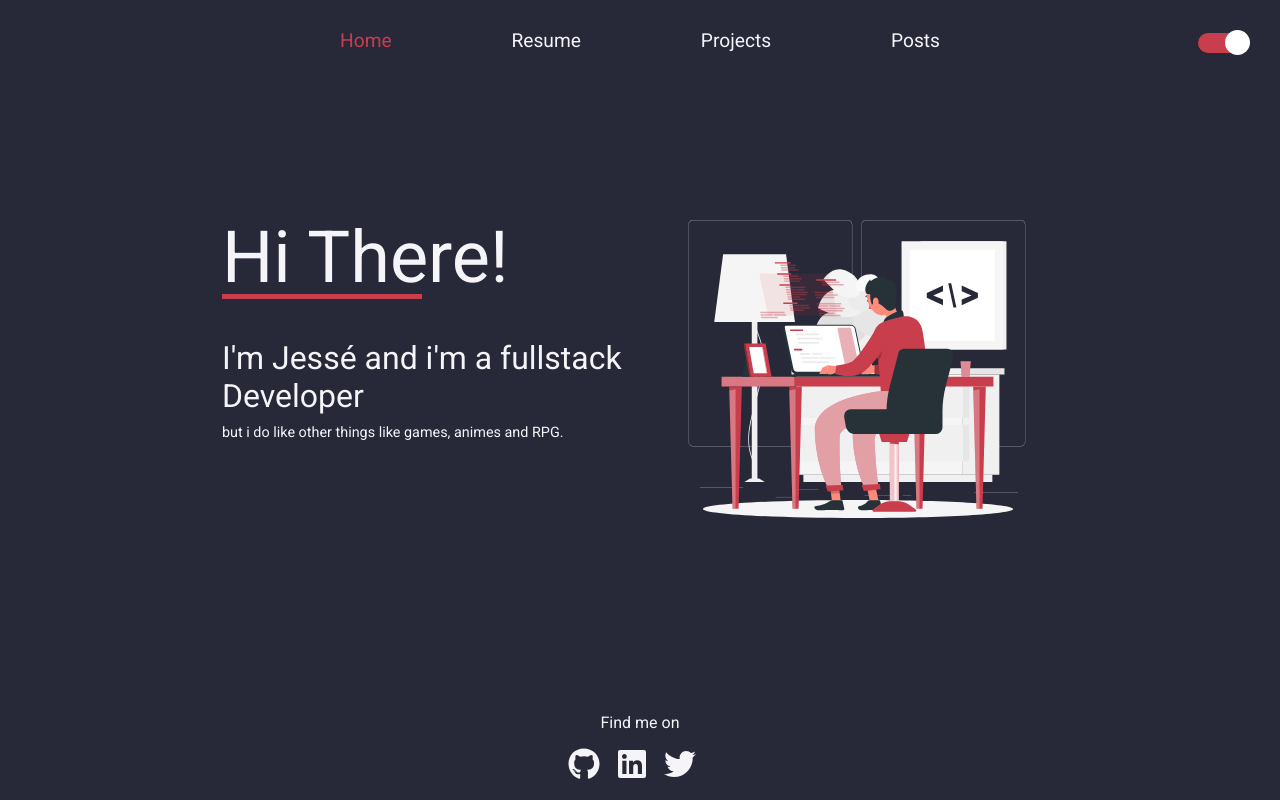
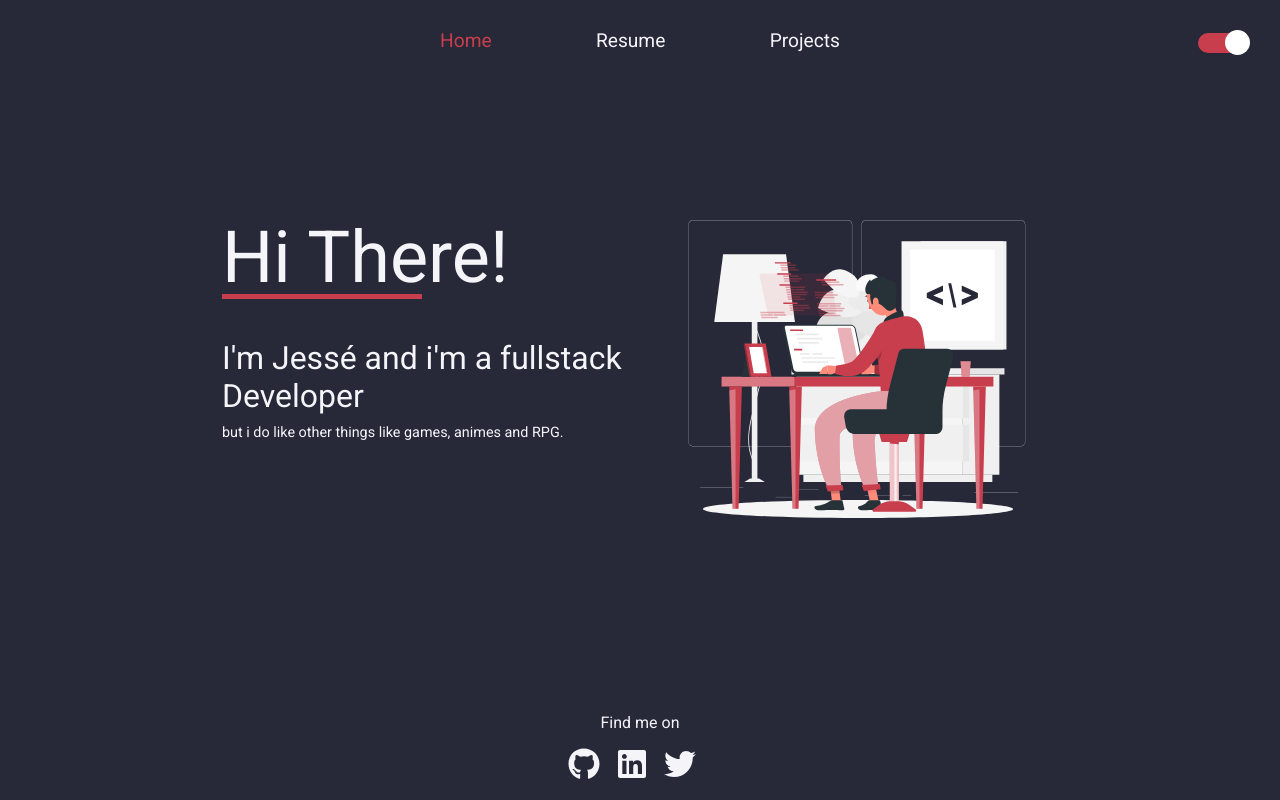
Before and after one commit to jessescn/portfolio, a Next.js app: page / in a window 1280 px wide. Built offline with nearby package versions, Linux system fonts and the light colour scheme.

Commit message:
remove posts page.

```diff
--- a/components/Header/index.tsx
+++ b/components/Header/index.tsx
@@ -45,9 +45,9 @@ export function Header({ toggleTheme, showMenu, setShowMenu }: HeaderProps){
                     <ActiveLink activeClassName="active" href="/projects">
                         <a>Projects</a>
                     </ActiveLink>
-                    <ActiveLink activeClassName="active" href="/posts">
+                    {/* <ActiveLink activeClassName="active" href="/posts">
                         <a>Posts</a>
-                    </ActiveLink>
+                    </ActiveLink> */}
                 </nav>
                 <div className={`menu ${showMenu ? "close" : ""}`} onClick={handleToggleMenu}>
                     <div className="one"></div>
--- a/components/Header/styles.ts
+++ b/components/Header/styles.ts
@@ -15,7 +15,7 @@ export const Container = styled.header`
 `
 
 export const Content = styled.div`
-   max-width: 600px;
+   max-width: 400px;
    margin: 0 auto;
 
    .themeButton {
```
